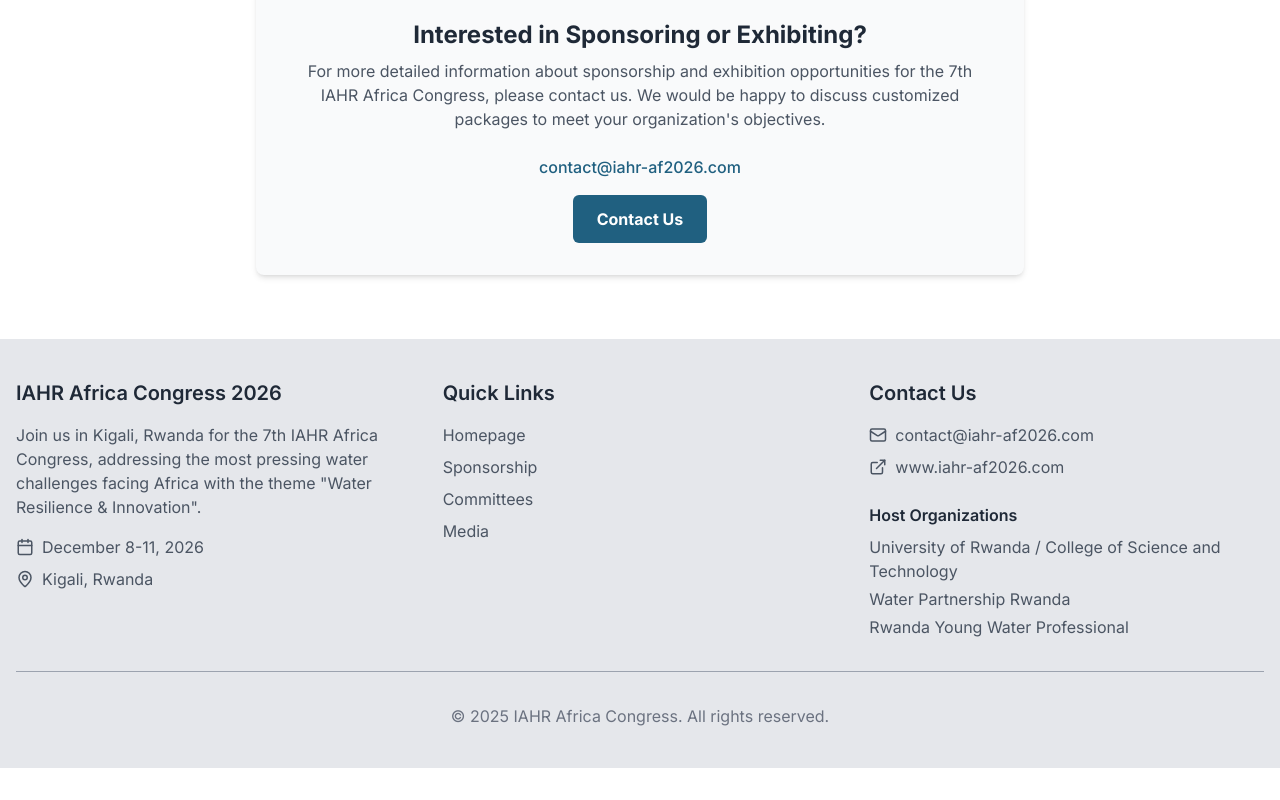
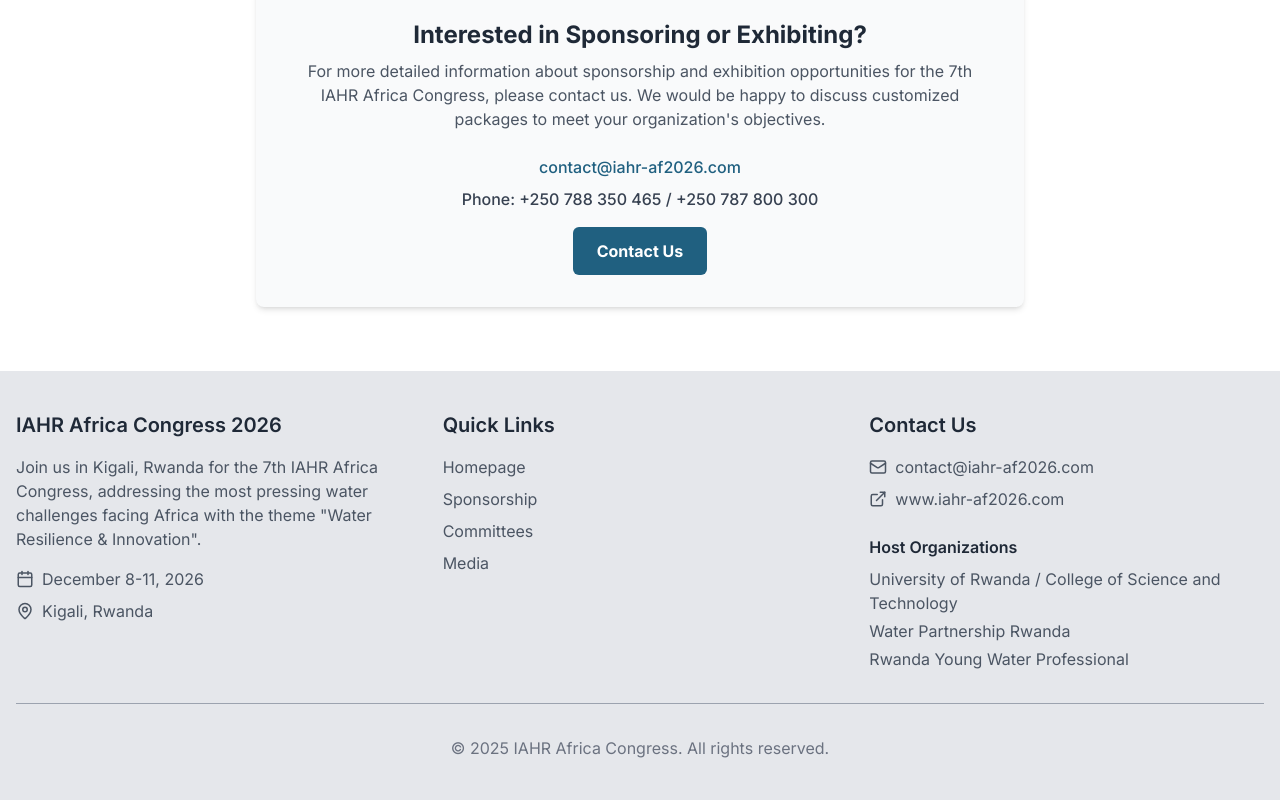
Before and after one commit to Josy-coder/iahr-africa-2026, a Next.js app: page /sponsorship in a window 1280 px wide. Shown: the part 3927-4727 px from the top of the page. Before the commit the page ends 4695 px from the top, so only its background shows below. Built offline with nearby package versions, Linux system fonts and the light colour scheme.

Commit message:
Update sponsorship.tsx

```diff
--- a/src/pages/sponsorship.tsx
+++ b/src/pages/sponsorship.tsx
@@ -776,13 +776,16 @@
             </motion.div>
 
             <div className="text-center">
-              <p className="text-quaternary font-medium mb-4">
+              <p className="text-quaternary font-medium mb-2">
                 <a
                   href="mailto:contact@iahr-af2026.com"
                   className="hover:underline"
                 >
                   contact@iahr-af2026.com
                 </a>
+              </p>
+              <p className="text-gray-700 font-medium mb-4">
+                Phone: +250 788 350 465 / +250 787 800 300
               </p>
               <Link
                 href="/contact"
```
